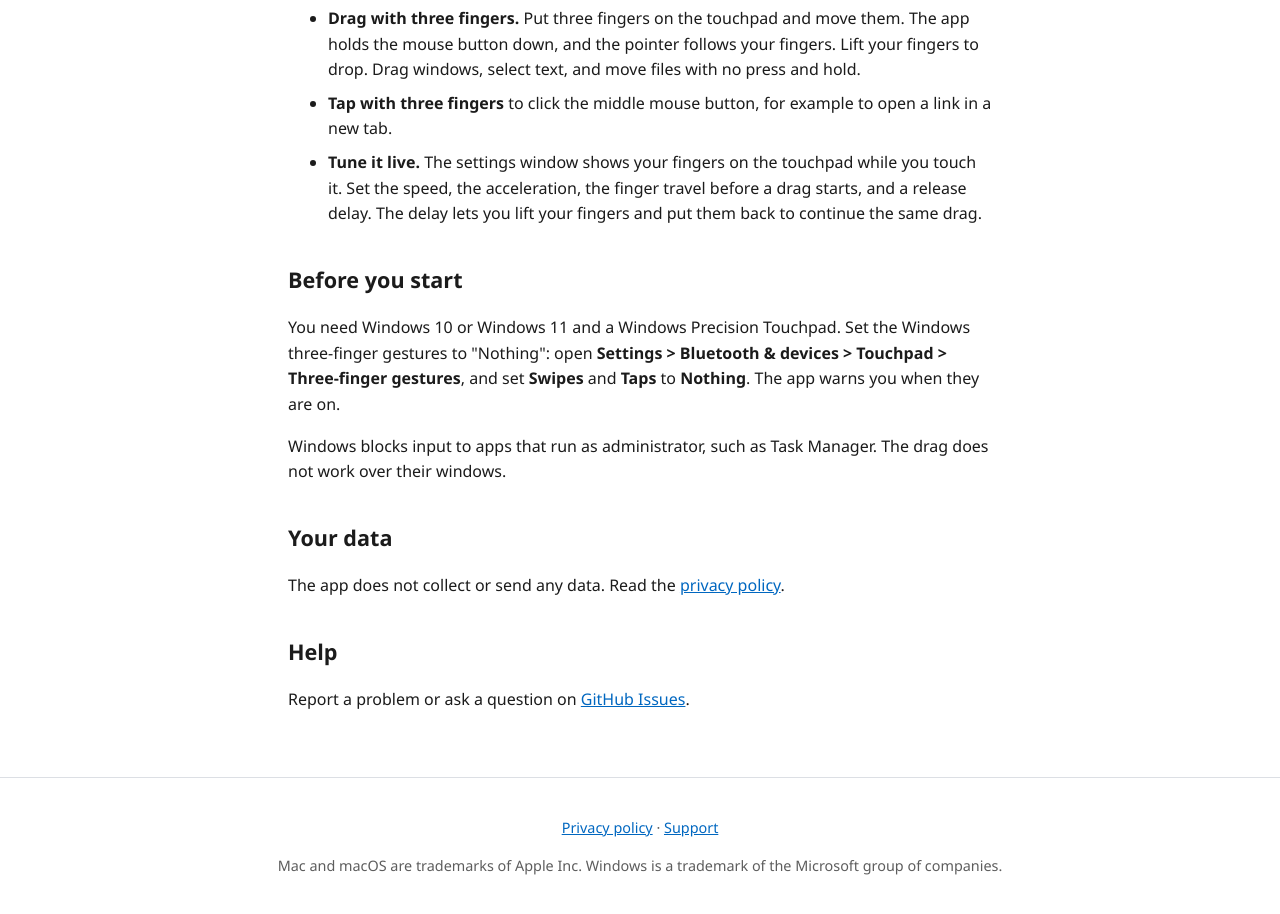
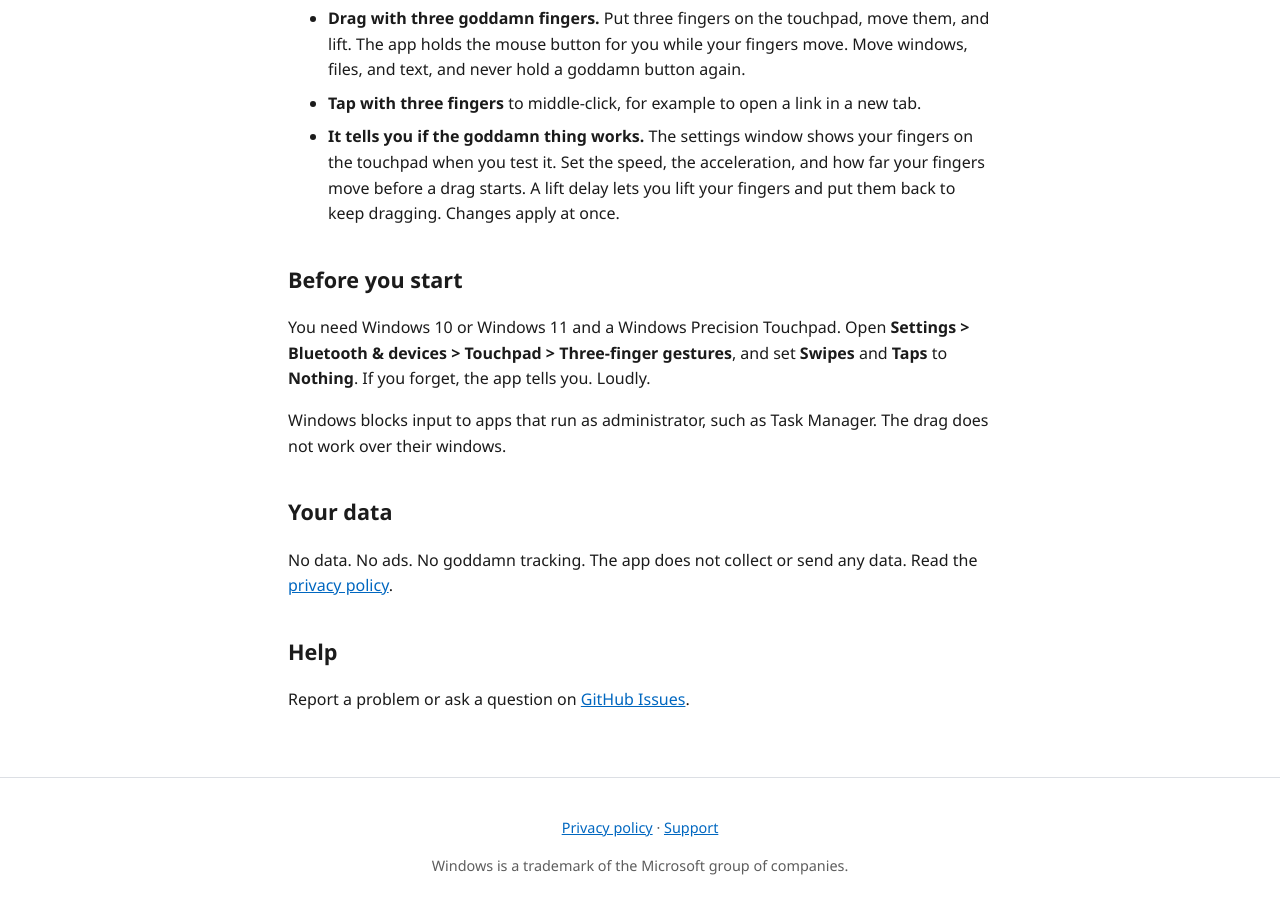
Before and after one commit to ajhsu/three-damn-fingers, a plain HTML site: page index.html in a window 1280 px wide. Shown: the part 600-1514 px from the top of the page. Drawn offline with Linux system fonts and the light colour scheme.

Commit message:
Give the site the voice of version 1.1.0
The home page now curses as the app and the Store listing do. It no longer compares the app to macOS, and it says lift delay, as the app does.

The privacy policy now says that the settings window opens the settings file and the log folder. The tray menu of version 1.1.0 no longer has them.

```diff
--- a/index.html
+++ b/index.html
@@ -4,7 +4,7 @@
   <meta charset="utf-8">
   <meta name="viewport" content="width=device-width, initial-scale=1">
   <title>Three Damn Fingers: three-finger drag for Windows</title>
-  <meta name="description" content="Three Damn Fingers adds macOS-style three-finger drag and a three-finger middle click to Windows Precision Touchpads.">
+  <meta name="description" content="Three Damn Fingers adds a three-finger drag and a three-finger middle click to Windows Precision Touchpads.">
   <link rel="icon" href="icon.svg" type="image/svg+xml">
   <link rel="stylesheet" href="style.css">
 </head>
@@ -12,7 +12,7 @@
   <header>
     <img src="icon.svg" alt="" width="96" height="96">
     <h1>Three Damn Fingers</h1>
-    <p class="tagline">macOS-style three-finger drag for Windows Precision Touchpads</p>
+    <p class="tagline">Windows still has no goddamn three-finger drag. This goddamn app adds it.</p>
     <a href="https://apps.microsoft.com/detail/9N1VWGRVC8G6?referrer=appbadge&amp;mode=full" target="_blank" rel="noopener noreferrer">
       <picture>
         <source srcset="https://get.microsoft.com/images/en-us%20light.svg" media="(prefers-color-scheme: dark)">
@@ -24,28 +24,27 @@
   <main>
     <h2>What it does</h2>
     <ul>
-      <li><strong>Drag with three fingers.</strong> Put three fingers on the touchpad and move
-        them. The app holds the mouse button down, and the pointer follows your fingers. Lift
-        your fingers to drop. Drag windows, select text, and move files with no press and
-        hold.</li>
-      <li><strong>Tap with three fingers</strong> to click the middle mouse button, for example
-        to open a link in a new tab.</li>
-      <li><strong>Tune it live.</strong> The settings window shows your fingers on the touchpad
-        while you touch it. Set the speed, the acceleration, the finger travel before a drag
-        starts, and a release delay. The delay lets you lift your fingers and put them back to
-        continue the same drag.</li>
+      <li><strong>Drag with three goddamn fingers.</strong> Put three fingers on the touchpad,
+        move them, and lift. The app holds the mouse button for you while your fingers move.
+        Move windows, files, and text, and never hold a goddamn button again.</li>
+      <li><strong>Tap with three fingers</strong> to middle-click, for example to open a link in
+        a new tab.</li>
+      <li><strong>It tells you if the goddamn thing works.</strong> The settings window shows
+        your fingers on the touchpad when you test it. Set the speed, the acceleration, and how
+        far your fingers move before a drag starts. A lift delay lets you lift your fingers and
+        put them back to keep dragging. Changes apply at once.</li>
     </ul>
 
     <h2>Before you start</h2>
-    <p>You need Windows 10 or Windows 11 and a Windows Precision Touchpad. Set the Windows
-      three-finger gestures to "Nothing": open <strong>Settings &gt; Bluetooth &amp; devices &gt;
-      Touchpad &gt; Three-finger gestures</strong>, and set <strong>Swipes</strong> and
-      <strong>Taps</strong> to <strong>Nothing</strong>. The app warns you when they are on.</p>
+    <p>You need Windows 10 or Windows 11 and a Windows Precision Touchpad. Open
+      <strong>Settings &gt; Bluetooth &amp; devices &gt; Touchpad &gt; Three-finger
+      gestures</strong>, and set <strong>Swipes</strong> and <strong>Taps</strong> to
+      <strong>Nothing</strong>. If you forget, the app tells you. Loudly.</p>
     <p>Windows blocks input to apps that run as administrator, such as Task Manager. The drag
       does not work over their windows.</p>
 
     <h2>Your data</h2>
-    <p>The app does not collect or send any data. Read the
+    <p>No data. No ads. No goddamn tracking. The app does not collect or send any data. Read the
       <a href="privacy.html">privacy policy</a>.</p>
 
     <h2>Help</h2>
@@ -56,8 +55,7 @@
   <footer>
     <p><a href="privacy.html">Privacy policy</a> &middot;
       <a href="https://github.com/ajhsu/three-damn-fingers/issues">Support</a></p>
-    <p>Mac and macOS are trademarks of Apple Inc. Windows is a trademark of the Microsoft group
-      of companies.</p>
+    <p>Windows is a trademark of the Microsoft group of companies.</p>
   </footer>
 </body>
 </html>
```
Also changed, not shown: privacy.html (+3 -3 lines).
